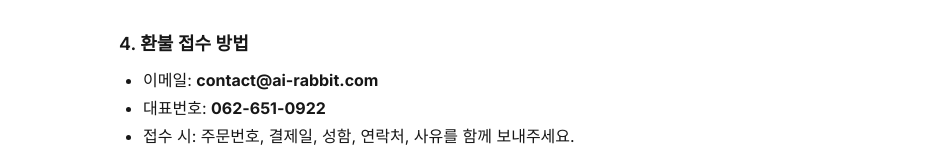
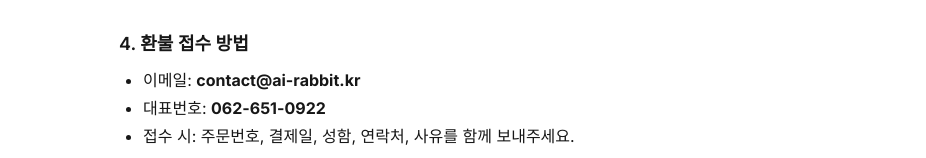
Before and after one commit to SHTH-AGI-LAB/shth-essay, a Next.js app: page /refund in a window 1280 px wide. Shown: the part 579-737 px from the top of the page, without its empty margins (177-1103 px from the left). Built offline with nearby package versions, Linux system fonts and the light colour scheme; no server answers.

Commit message:
메일주소변경

```diff
--- a/src/app/payment/page.tsx
+++ b/src/app/payment/page.tsx
@@ -116,7 +116,7 @@ const PLANS = [
           </div>
           <div>
              닥터필리스 AI대입논술 첨삭  · 사업자/ 주식회사 에어래빗 AIrabbit Inc. · 사업자등록번호/ 536-86-03683 · 대표/ 주헌영 · 주소/ 광주광역시 남구 행암도동길 43-11 1층
-             · 이메일/ contact@ai-rabbit.com · 대표번호/ 062-651-0922
+             · 이메일/ contact@ai-rabbit.kr · 대표번호/ 062-651-0922
           </div>
         </div>
       </section>
--- a/src/app/refund/page.tsx
+++ b/src/app/refund/page.tsx
@@ -41,7 +41,7 @@ export default function RefundPage() {
       <section className="mb-8">
         <h2 className="text-lg font-semibold mb-2">4. 환불 접수 방법</h2>
         <ul className="list-disc pl-6">
-          <li>이메일: <b>contact@ai-rabbit.com</b></li>
+          <li>이메일: <b>contact@ai-rabbit.kr</b></li>
           <li>대표번호: <b>062-651-0922</b></li>
           <li>접수 시: 주문번호, 결제일, 성함, 연락처, 사유를 함께 보내주세요.</li>
         </ul>
--- a/src/components/PromoPopup.tsx
+++ b/src/components/PromoPopup.tsx
@@ -103,7 +103,7 @@ export default function PromoPopup() {
       </label>
       <div className="flex gap-2">
         <a className="px-3 py-1 bg-black text-white rounded text-xs" href="/terms" onClick={onClose}>이용안내</a>
-        <a className="px-3 py-1 border border-gray-400 rounded text-xs" href="mailto:contact@ai-rabbit.com" onClick={onClose}>e-문의</a>
+        <a className="px-3 py-1 border border-gray-400 rounded text-xs" href="mailto:contact@ai-rabbit.kr" onClick={onClose}>e-문의</a>
       </div>
     </div>
   </div>
```
